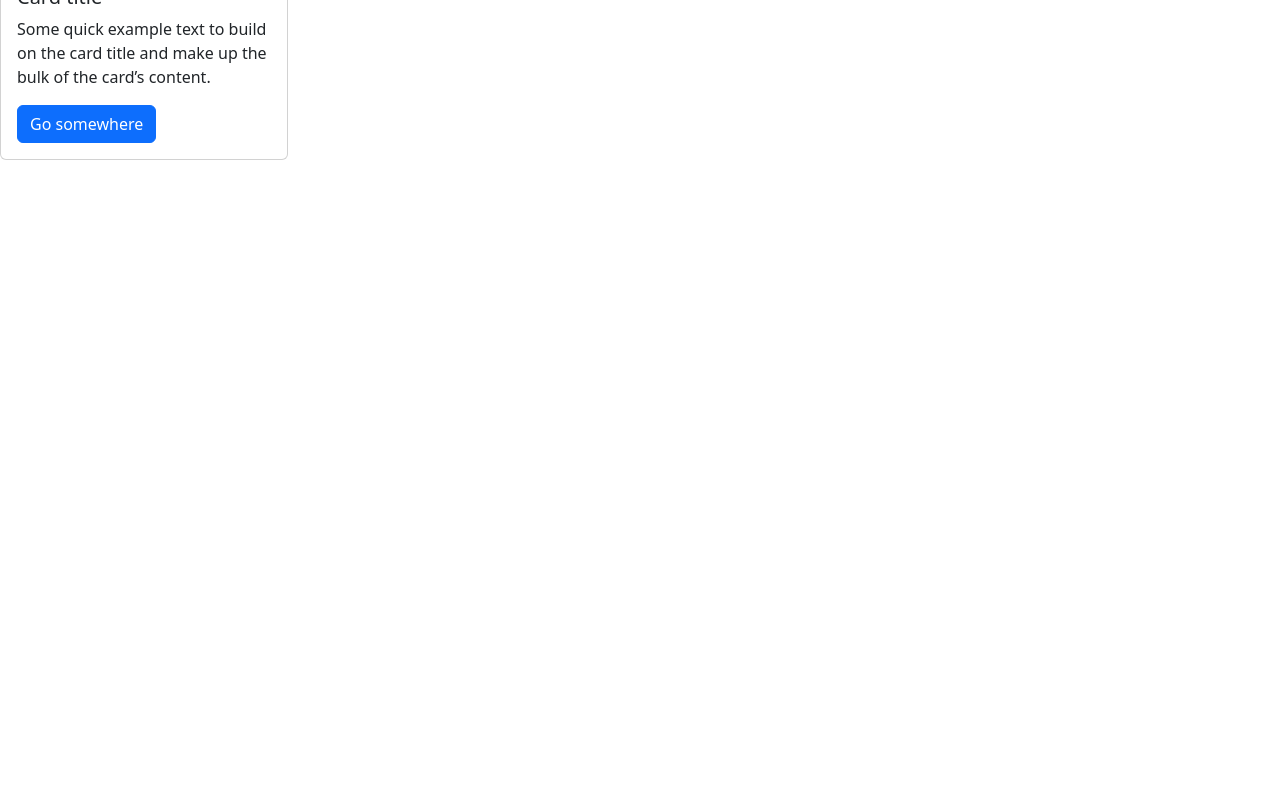
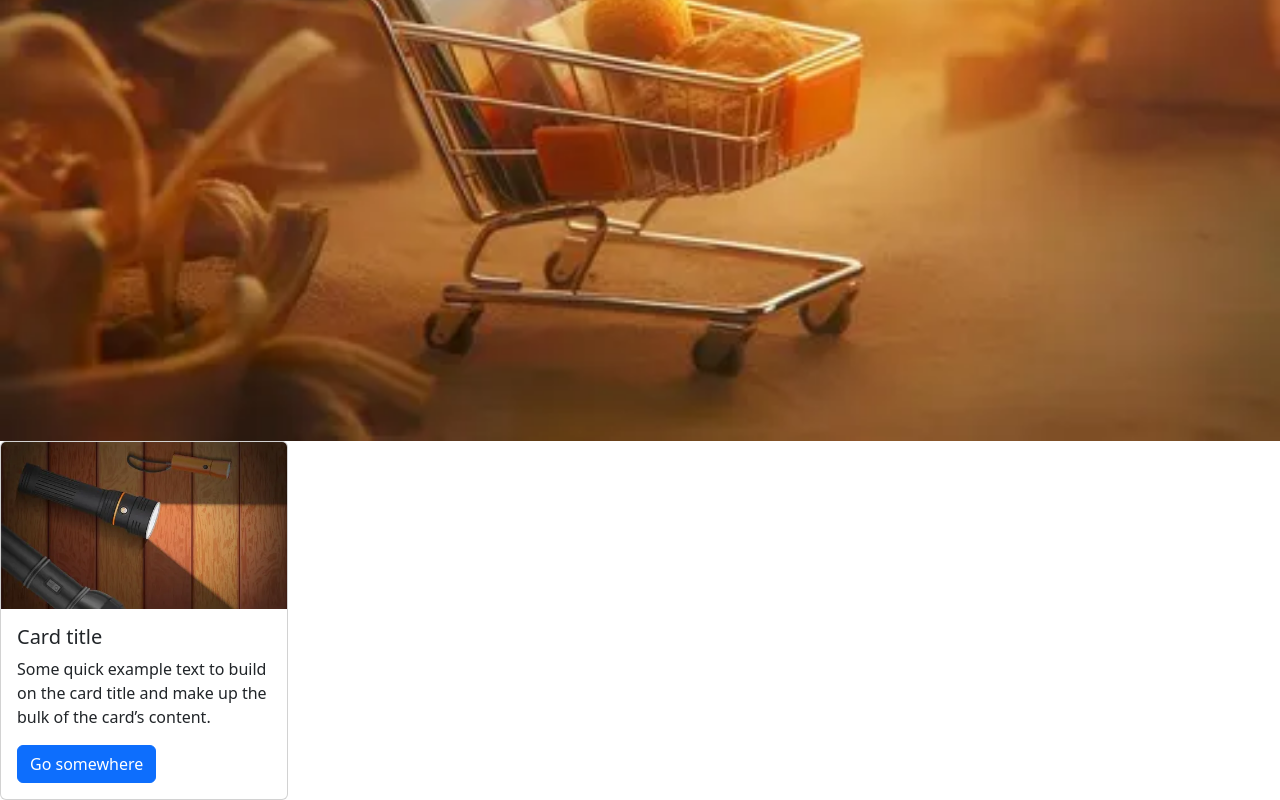
Before and after one commit to VUPPUKULADEEP/Campus-Food-Market-Place, a React app in the folder frontend/: page / in a window 1280 px wide. Shown: the part 345-1145 px from the top of the page. Before the commit the page ends 800 px from the top, so only its background shows below. Built offline with nearby package versions, Linux system fonts and the light colour scheme; the HTML template or start-up script is replaced by a standard one.

Commit message:
added the bg-image

```diff
--- /dev/null
+++ b/frontend/pages/Card.jsx
@@ -0,0 +1,19 @@
+import React from 'react'
+import 'bootstrap/dist/css/bootstrap.min.css'
+
+const Card = () => {
+  return (
+    <>
+    <div className="card">
+  <img src="../src/assets/sample.jpg" className="card-img-top" alt="..."/>
+  <div className="card-body">
+    <h5 className="card-title">Card title</h5>
+    <p className="card-text">Some quick example text to build on the card title and make up the bulk of the card’s content.</p>
+    <a href="#" className="btn btn-primary">Go somewhere</a>
+  </div>
+</div>
+    </>
+  )
+}
+
+export default Card
--- a/frontend/pages/Home.jsx
+++ b/frontend/pages/Home.jsx
@@ -1,21 +1,21 @@
 import React from 'react'
 import ResponsiveAppBar from '../components/ResponsiveAppBar'
 import AppBar from '../components/AppBar'
+import 'bootstrap/dist/css/bootstrap.min.css'
 import './home.css'
+import Card from './Card'
 
 const Home = () => {
   return (
     <>
     <AppBar/>
     <ResponsiveAppBar />
-    <div className="card">
-  <img src="../src/assets/sample.jpg" className="card-img-top" alt="..."/>
-  <div className="card-body">
-    <h5 className="card-title">Card title</h5>
-    <p className="card-text">Some quick example text to build on the card title and make up the bulk of the card’s content.</p>
-    <a href="#" className="btn btn-primary">Go somewhere</a>
-  </div>
-</div>
+
+
+    <img src="../src/assets/sample2.webp" alt="not found"  className="img-fluid object-fit-cover w-100 mh-10"/>
+
+    <Card/>
+
     </>
   )
 }
--- a/frontend/pages/home.css
+++ b/frontend/pages/home.css
@@ -1,3 +1,9 @@
 .card{
     width: 18rem;
 }
+
+.banner{
+
+    height: 20%;
+    width: 80%;
+}
```
Also changed, not shown: frontend/src/assets/sample2.jpg (added), frontend/src/assets/sample2.webp (added).
